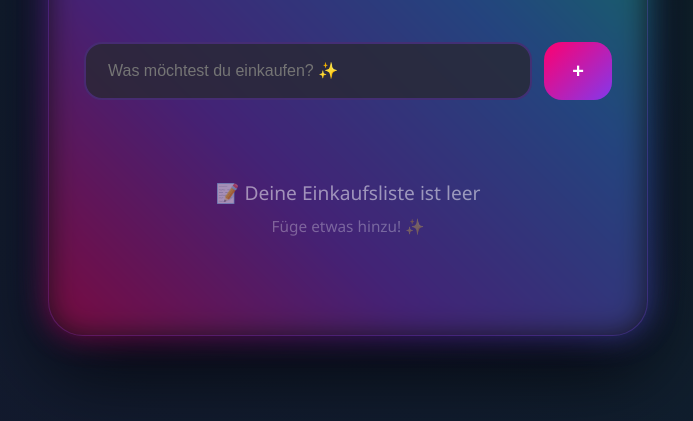
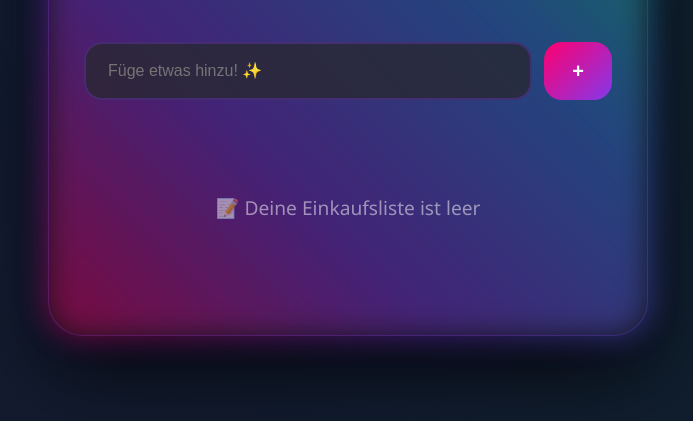
Before and after one commit to Jan7823/einkaufsliste, a plain HTML site: page index.html in a window 1280 px wide. Shown: the part 339-760 px from the top of the page, without its empty margins (292-985 px from the left). Drawn offline with Linux system fonts and the light colour scheme; no server answers.

Commit message:
Update input placeholder text in index.html

```diff
--- a/index.html
+++ b/index.html
@@ -183,7 +183,7 @@
         </h1>
 
         <div class="input-container">
-            <input type="text" id="itemInput" placeholder="Was möchtest du einkaufen? ✨" />
+            <input type="text" id="itemInput" placeholder="Füge etwas hinzu! ✨" />
             <button onclick="addItem()">+</button>
         </div>
 
@@ -191,7 +191,6 @@
 
         <div class="empty-state" id="emptyState">
             <span>📝 Deine Einkaufsliste ist leer</span>
-            <small style="font-size: 0.8em; margin-top: 10px; opacity: 0.6;">Füge etwas hinzu! ✨</small>
         </div>
     </div>
 
```
